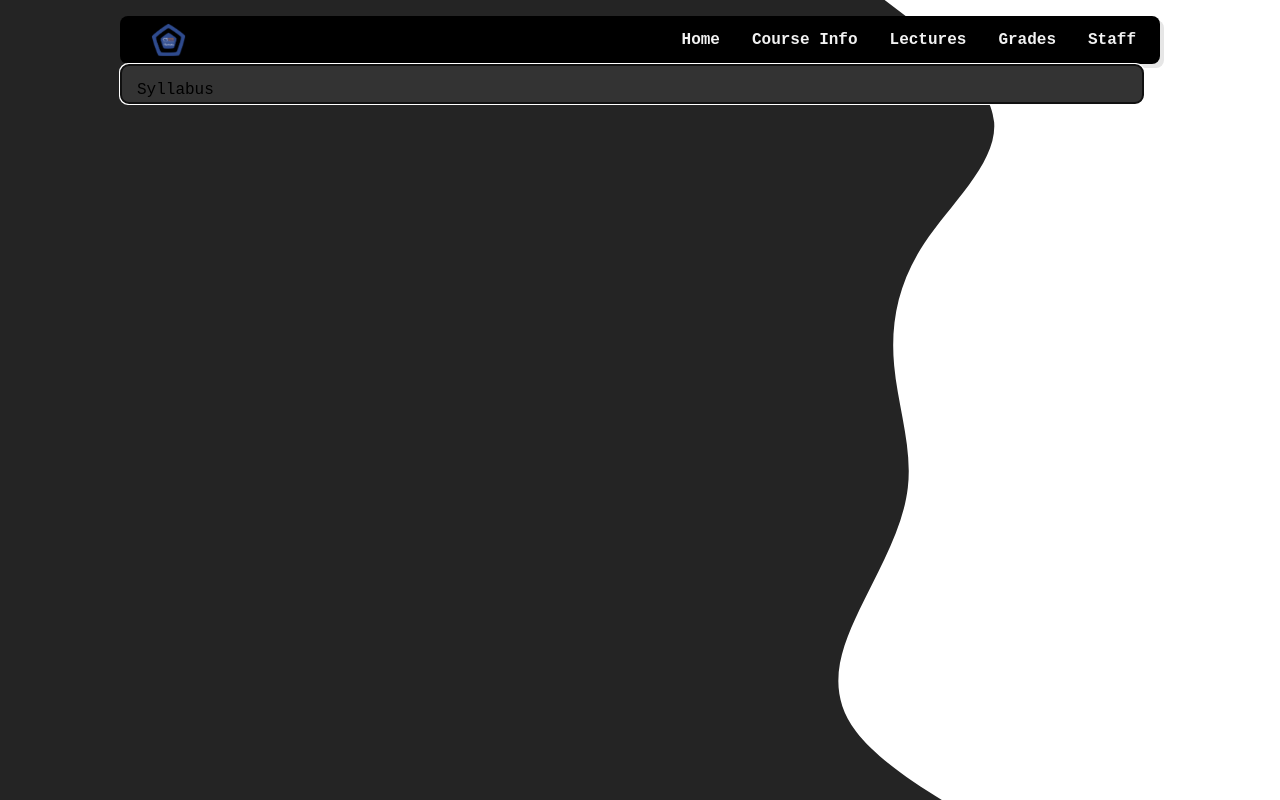
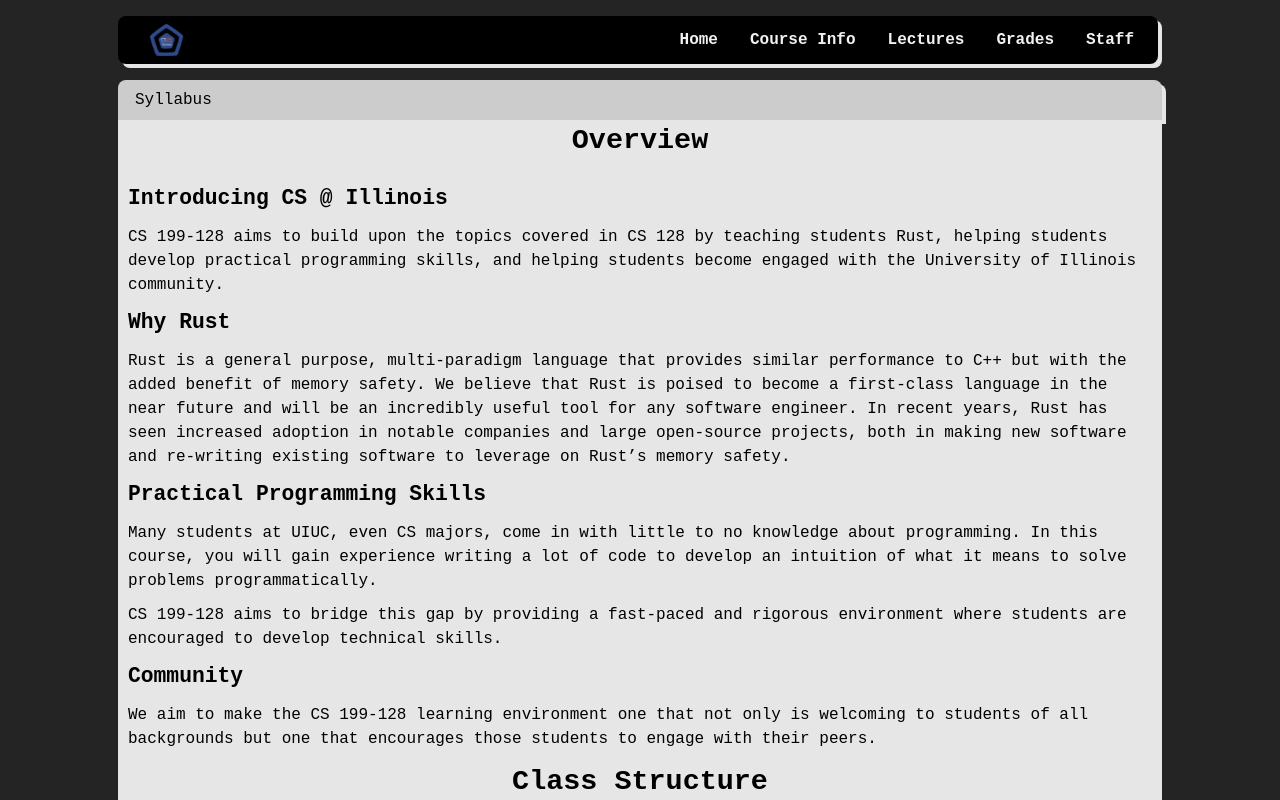
Before and after one commit to dwarbler/CS128H-Course-Website, a React (Vite) app in the folder cs128h-course-website/: page /CourseInfo in a window 1280 px wide. Both pictures are taken after a click on the button "Syllabus". Shown: the top 800 px of the page. Built offline with nearby package versions, Linux system fonts and the light colour scheme.

Commit message:
Feat(Styling): Start adding styling for collapsible bars

```diff
--- a/cs128h-course-website/src/components/Collapsible.tsx
+++ b/cs128h-course-website/src/components/Collapsible.tsx
@@ -14,8 +14,8 @@ export default function Collapsible({title, BodyComponent}: CollapisbleAtts): JS
 
     return (
         <>
-            <button className={`${active ? 'collapsible' : 'collapsibleShown'}`} onClick={changeState}>{title}</button>
-            <div className={`${active ? 'content' : 'contentShown'}`}>
+            <button className={`collapsible ${active ? 'collapsibleShown' : ''}`} onClick={changeState}>{title}</button>
+            <div className={`content ${active ? 'contentShown' : ''}`}>
                 {BodyComponent}
             </div>
         </>
--- a/cs128h-course-website/src/index.css
+++ b/cs128h-course-website/src/index.css
@@ -193,7 +193,11 @@ h4 {
 
 h5 {
   font-size: 1.333rem; /* 21.28px */
-  text-align: center;
+}
+
+p {
+  max-width: 80vw;
+  margin: 10px;
 }
 
 small {font-size: 0.750rem; /* 12px */}
@@ -221,11 +225,6 @@ button {
   font-weight: 500;
   font-family: inherit;
   cursor: pointer;
-}
-
-button:focus,
-button:focus-visible {
-  outline: 4px auto -webkit-focus-ring-color;
 }
 
 a {
@@ -278,30 +277,43 @@ a:hover {
 }
 
 .collapsible {
-  background-color: var(--background-800);
+  display: flex;
+  align-items: center;
+  justify-content: flex-start;
+  background-color: var(--background-200);
   color: var(--text);
   cursor: pointer;
-  width: 80vw;
+  width: 100%;
+  min-width: fit-content;
   height: 5vh;
-  text-align: left;
   outline: none;
   font-size: 1em;
-  padding: 1em;
+  padding: 1rem;
   border-radius: 8px;
+  margin-top: 2vh;
+  box-shadow: 4px 4px var(--background-100);
 }
 
 .collapsibleShown {
   border-radius: 8px 8px 0 0;
+  box-shadow: 4px 0 4px -4 red;
 }
 
 .content {
-  width: 80vh;
+  display: none;
+  background-color: var(--background-100);
+  width: 100%;
   height: fit-content;
   text-align: left;
-  display: none;
-  padding: 0.5rem;
 }
 
 .contentShown {
   display: block;
+  h4 {
+    margin-top: 0px;
+    margin-bottom: 20px;
+  }
+  h5 {
+    margin: 10px;
+  }
 }
```
